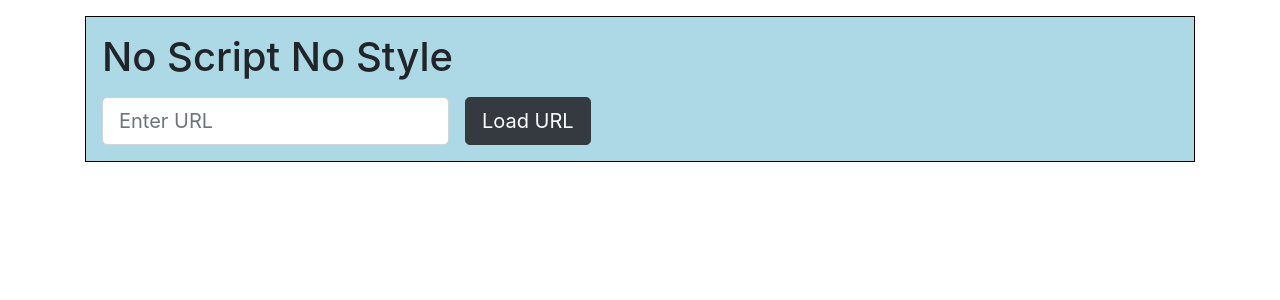
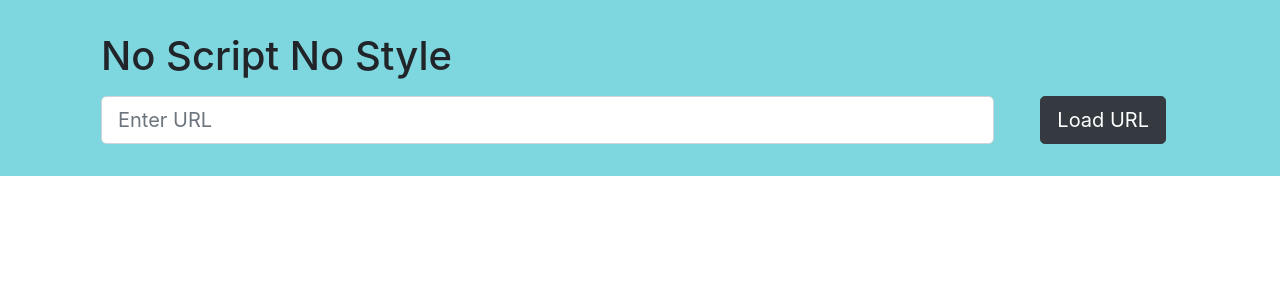
Before and after one commit to flxc3r/no-script-no-style, a Flask app: page / in a window 1280 px wide. Shown: the top 300 px of the page. Run offline with Flask 2, Linux system fonts and the light colour scheme; some libraries are stand-ins or nearby versions.

Commit message:
update UI and add AWS tags

```diff
--- a/main.py
+++ b/main.py
@@ -20,7 +20,7 @@ def no_script_no_style(url):
 def index():
     # POST
     if request.method == 'POST':
-        url = request.form['url']
+        url = request.form['nsns-url']
         return redirect(url_for('index', url=url))
 
     # GET
--- a/templates/index.html
+++ b/templates/index.html
@@ -3,12 +3,15 @@
         <title>No Script No Style</title>
         <style>
                 #SECTION-TOP {
-                    background-color: #ADD8E6;
-                    border: 1px solid black;
+                    background-color: #7ed6df;
+
                 }
                 #SECTION-URL {
-                    background-color:#ffeebf;
-                    border: 1px solid black;
+                    background-color:#130f40;
+
+                }
+                #SECTION-URL a {
+                    color: white;
                 }
         </style>
 
@@ -17,29 +20,38 @@
     </head>
 
     <body>
+        <section id="SECTION-TOP" class="py-3">
             <div class="container">
-
-
-            <section id="SECTION-TOP" class="my-3">
                 <div class="mx-3">
                     <h1 class="my-3">No Script No Style</h1>
-                    <form class="form-inline my-3" id="post_url" method="POST">
-                        <input class="form-control form-control-lg" id="url" name="url" placeholder="Enter URL">
+                    <form class="form my-3" id="post_url" method="POST">
+                        <div class="row">
+                            <div class="col">
+                                <input class="form-control form-control-lg" id="url" name="nsns-url" placeholder="Enter URL">
+                            </div>
+                            <div class="col-2 text-right">
                                 <button type="submit" class="btn btn-lg btn-dark mx-3">Load URL</button>
+                            </div>
+                        <!-- /row -->
+                        </div>
                     </form>
+                </div>
             </div>
         </section>
 
         {% if url %}
-            <section id="SECTION-URL">
+            <section id="SECTION-URL" class="py-2 mb-2">
+                <div class="container">
                     <p class="my-2 mx-3"><a href="{{ url }}">{{ url }}</a></p>
+                </div>
             </section>
 
-
-            <hr>
+            <div class="container">
                 {{ content|safe }}
+            </div>
         {% endif %}
 
-        </div>
+
+        <!-- /div container -->
     </body>
 </html>
```
Also changed, not shown: zappa_settings.json (+7 -1 lines). Lines whose indentation alone changed are shown as unchanged.
